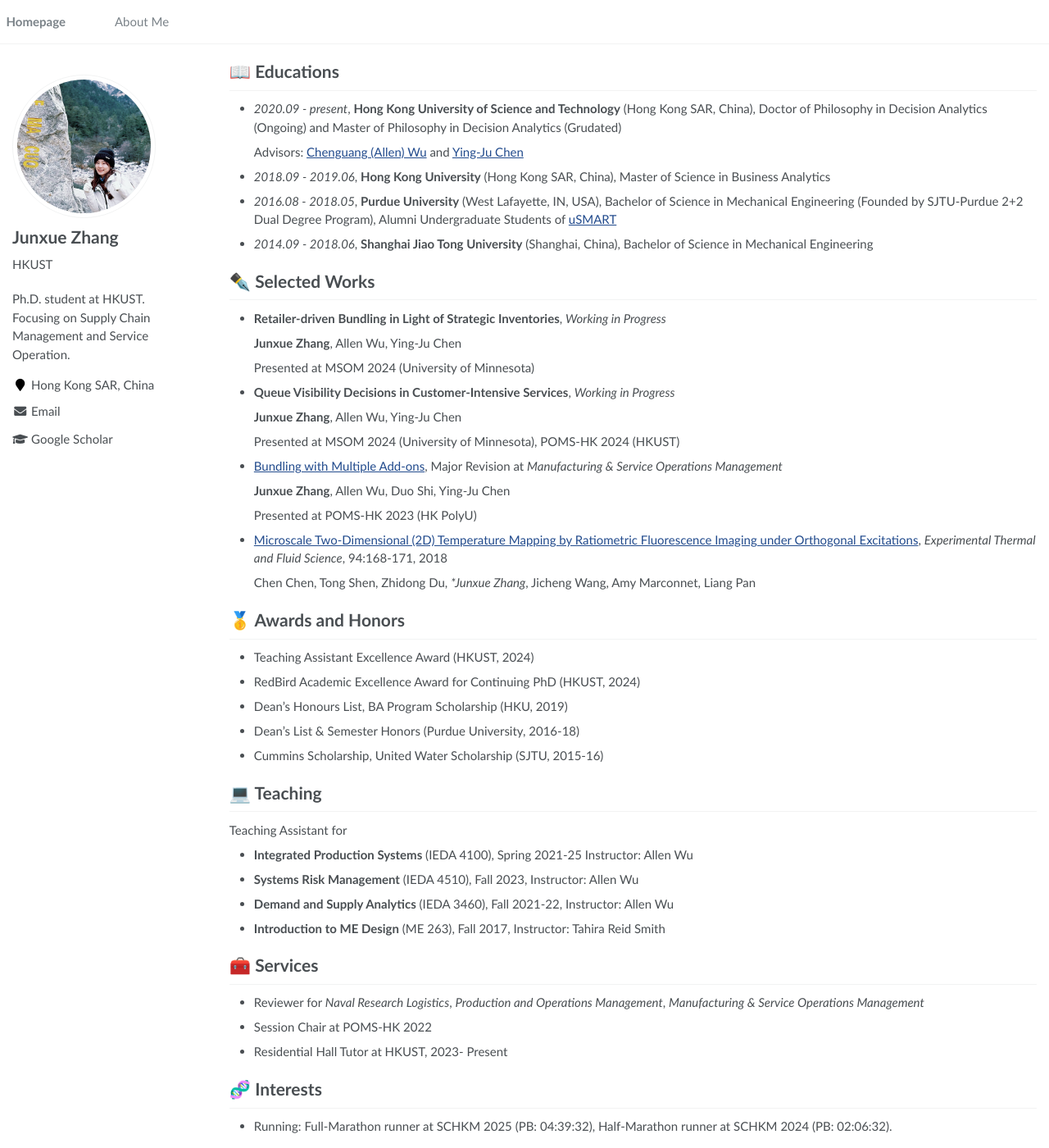
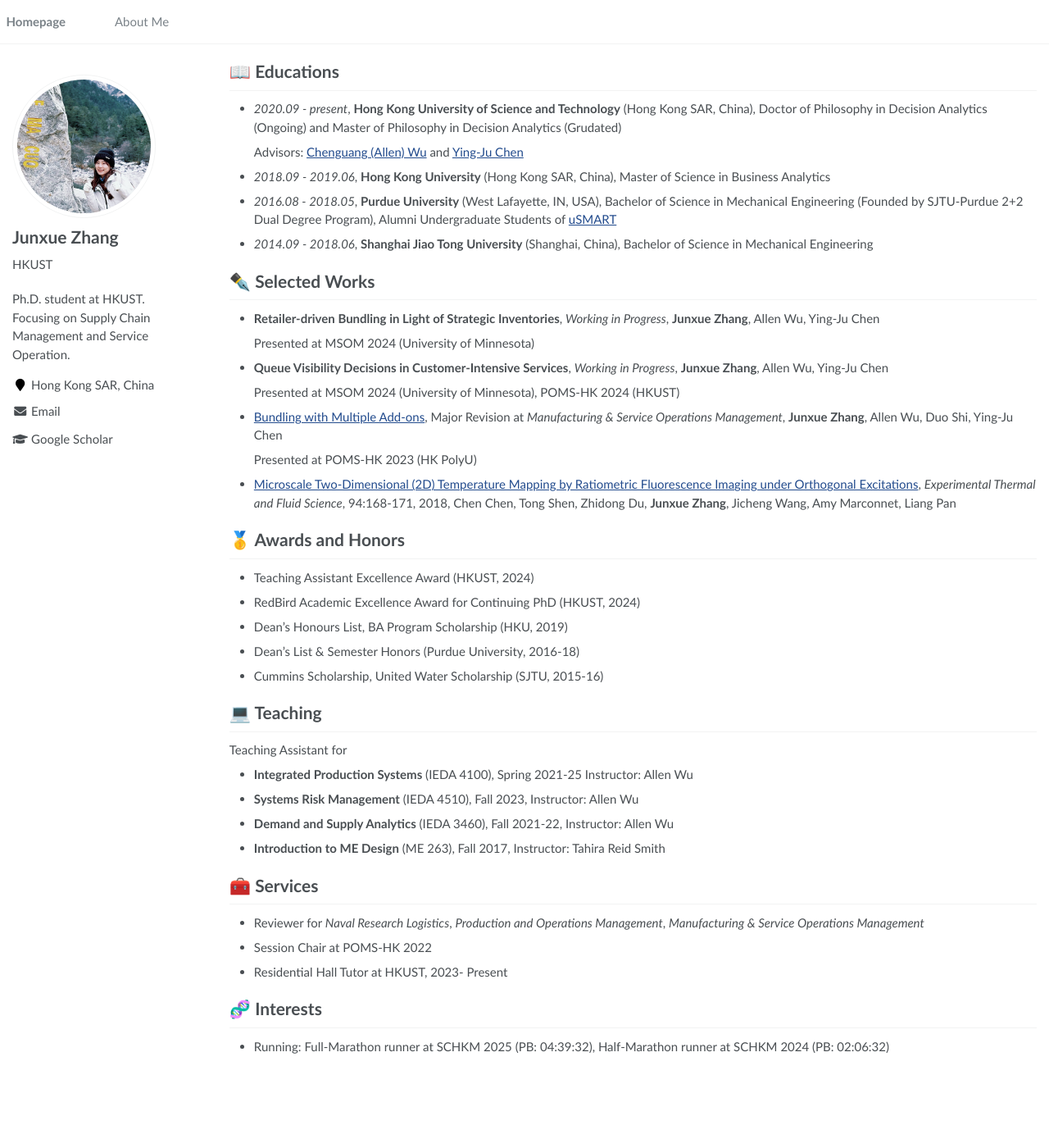
Before and after one commit to junxue-zhang/junxue-zhang.github.io, a Jekyll site: the page built from _pages/about.md, in a window 1280 px wide and 1400 px high, scrolled down 114 px. Shown: the whole window at 82% size. Built offline with Jekyll 4.4.1, drawn with Linux system fonts in a browser that asks for light colours; after the commit the page ends 1416 px from its top, so only the background shows below that.

Commit message:
update CV

```diff
--- a/_pages/about.md
+++ b/_pages/about.md
@@ -38,27 +38,19 @@ My research interest includes *OM-Marketing Interface*, *Supply Chain Management
 # ✒️ Selected Works
 
 
-- **Retailer-driven Bundling in Light of Strategic Inventories**, *Working in Progress*
-
-  **Junxue Zhang**, Allen Wu, Ying-Ju Chen
+- **Retailer-driven Bundling in Light of Strategic Inventories**, *Working in Progress*, **Junxue Zhang**, Allen Wu, Ying-Ju Chen
 
   Presented at MSOM 2024 (University of Minnesota)
 
-- **Queue Visibility Decisions in Customer-Intensive Services**, *Working in Progress*
-
-  **Junxue Zhang**, Allen Wu, Ying-Ju Chen
+- **Queue Visibility Decisions in Customer-Intensive Services**, *Working in Progress*, **Junxue Zhang**, Allen Wu, Ying-Ju Chen
 
   Presented at MSOM 2024 (University of Minnesota), POMS-HK 2024 (HKUST)
 
-- [Bundling with Multiple Add-ons](https://papers.ssrn.com/sol3/papers.cfm?abstract_id=4991578), Major Revision at *Manufacturing & Service Operations Management*
-
-  **Junxue Zhang**, Allen Wu, Duo Shi, Ying-Ju Chen
+- [Bundling with Multiple Add-ons](https://papers.ssrn.com/sol3/papers.cfm?abstract_id=4991578), Major Revision at *Manufacturing & Service Operations Management*, **Junxue Zhang**, Allen Wu, Duo Shi, Ying-Ju Chen
 
   Presented at POMS-HK 2023 (HK PolyU)
 
-- [Microscale Two-Dimensional (2D) Temperature Mapping by Ratiometric Fluorescence Imaging under Orthogonal Excitations](https://www.sciencedirect.com/science/article/pii/S0894177718301821), *Experimental Thermal and Fluid Science*, 94:168-171, 2018
-
-  Chen Chen, Tong Shen, Zhidong Du, **Junxue Zhang*, Jicheng Wang, Amy Marconnet, Liang Pan
+- [Microscale Two-Dimensional (2D) Temperature Mapping by Ratiometric Fluorescence Imaging under Orthogonal Excitations](https://www.sciencedirect.com/science/article/pii/S0894177718301821), *Experimental Thermal and Fluid Science*, 94:168-171, 2018, Chen Chen, Tong Shen, Zhidong Du, **Junxue Zhang**, Jicheng Wang, Amy Marconnet, Liang Pan
 
 # 🥇 Awards and Honors
 - Teaching Assistant Excellence Award (HKUST, 2024)
@@ -86,4 +78,4 @@ Teaching Assistant for
 - Residential Hall Tutor at HKUST, 2023- Present
 
 # 🧬 Interests
-- Running: Full-Marathon runner at SCHKM 2025 (PB: 04:39:32), Half-Marathon runner at SCHKM 2024 (PB: 02:06:32).
+- Running: Full-Marathon runner at SCHKM 2025 (PB: 04:39:32), Half-Marathon runner at SCHKM 2024 (PB: 02:06:32)
```
Also changed, not shown: 1 other file.
